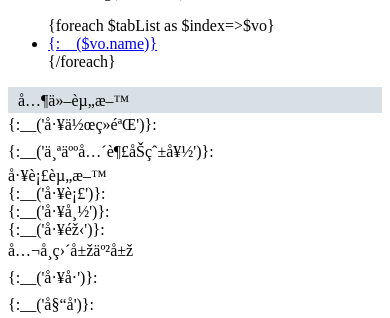
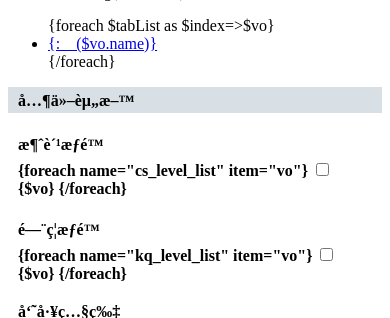
Before and after one commit to eddylee123/face_manager, a PHP site: page /DbName/application/admin/view/manager/other.html in a window 390 px wide. Shown: the part 25-343 px from the top of the page. Run offline with PHP 8.4, Linux system fonts and the light colour scheme.

Commit message:
调整员工权限

```diff
--- a/application/admin/library/Kww.php
+++ b/application/admin/library/Kww.php
@@ -227,7 +227,7 @@ class Kww
             ]
         ];
 
-        $rs = curl_request($url, 'POST', $body, $header);;
+        $rs = curl_request($url, 'POST', $body, $header);
 
         $data = [];
         if ($rs) {
--- a/application/admin/model/Manager.php
+++ b/application/admin/model/Manager.php
@@ -56,7 +56,7 @@ class Manager extends Model
         'EndTimeLD' => '',
         'EndTimeJKZ' => '',
         'TryDate' => '',
-        'KODate' => '',
+        'KQDate' => '',
         'KindFund' => '',
         'IsTry' => '',
         'email' => '',
--- a/application/admin/view/manager/detail.html
+++ b/application/admin/view/manager/detail.html
@@ -7,6 +7,7 @@
     }
     .title {
         background-color: #D8E0E6;
+        font-weight: bold;
     }
     .person {
         position: absolute;
@@ -305,7 +306,7 @@
 <!--        </div>-->
     </div>
 
-    <div class="form-group layer-footer">
+    <div class="form-group">
         <label class="control-label col-xs-12 col-sm-2"></label>
         <div class="col-xs-12 col-sm-8">
             <button type="submit" class="btn btn-success btn-embossed">{:__('OK')}</button>
--- a/application/admin/view/manager/other.html
+++ b/application/admin/view/manager/other.html
@@ -7,6 +7,18 @@
     }
     .title {
         background-color: #D8E0E6;
+        font-weight: bold;
+    }
+    .title1,.img-list {
+        margin-top: 20px;
+    }
+    .area-tab {
+        margin-left: 10px;
+        margin-right: 10px;
+        font-weight: bold;
+    }
+    .img-list img {
+        height: 200px;
     }
 </style>
 <div class="panel panel-default panel-intro">
@@ -23,77 +35,94 @@
 <form id="other -form" class="form-horizontal" data-toggle="validator" role="form" method="POST" action="">
     <div class="title">其他资料</div>
     <div class="area-tab tab-1">
-        <div class="form-group">
-            <div class="col-md-6">
-                <label class="control-label col-sm-2">{:__('工作经验')}:</label>
-                <div class="col-sm-10">
-                </div>
-            </div>
-            <div class="col-md-6">
-                <label class="control-label col-sm-2">{:__('个人兴趣及爱好')}:</label>
-                <div class="col-sm-10">
-                </div>
-            </div>
-        </div>
-        <div>工衣资料</div>
-        <div class="form-group">
-            <div class="col-md-3">
-                <label class="control-label col-sm-4">{:__('工衣')}:</label>
-                <div class="col-sm-8">
-                </div>
-            </div>
-            <div class="col-md-3">
-                <label class="control-label col-sm-4">{:__('工帽')}:</label>
-                <div class="col-sm-8">
-                </div>
-            </div>
-            <div class="col-md-3">
-                <label class="control-label col-sm-4">{:__('工鞋')}:</label>
-                <div class="col-sm-8">
-                </div>
-            </div>
-        </div>
-        <div>公司直属亲属</div>
-        <div class="form-group">
-            <div class="col-md-3">
-                <label class="control-label col-sm-4">{:__('工号')}:</label>
-                <div class="col-sm-8">
-                </div>
-            </div>
-            <div class="col-md-3">
-                <label class="control-label col-sm-4">{:__('姓名')}:</label>
-                <div class="col-sm-8">
-                </div>
-            </div>
-            <div class="col-md-3">
-                <label class="control-label col-sm-4">{:__('关系')}:</label>
-                <div class="col-sm-8">
-                </div>
-            </div>
-            <div class="col-md-3">
-                <label class="control-label col-sm-4">{:__('电话')}:</label>
-                <div class="col-sm-8">
-                </div>
-            </div>
-        </div>
-        <div>消费权限</div>
+<!--        <div class="form-group">-->
+<!--            <div class="col-md-6">-->
+<!--                <label class="control-label col-sm-2">{:__('工作经验')}:</label>-->
+<!--                <div class="col-sm-10">-->
+<!--                </div>-->
+<!--            </div>-->
+<!--            <div class="col-md-6">-->
+<!--                <label class="control-label col-sm-2">{:__('个人兴趣及爱好')}:</label>-->
+<!--                <div class="col-sm-10">-->
+<!--                </div>-->
+<!--            </div>-->
+<!--        </div>-->
+<!--        <div>工衣资料</div>-->
+<!--        <div class="form-group">-->
+<!--            <div class="col-md-3">-->
+<!--                <label class="control-label col-sm-4">{:__('工衣')}:</label>-->
+<!--                <div class="col-sm-8">-->
+<!--                </div>-->
+<!--            </div>-->
+<!--            <div class="col-md-3">-->
+<!--                <label class="control-label col-sm-4">{:__('工帽')}:</label>-->
+<!--                <div class="col-sm-8">-->
+<!--                </div>-->
+<!--            </div>-->
+<!--            <div class="col-md-3">-->
+<!--                <label class="control-label col-sm-4">{:__('工鞋')}:</label>-->
+<!--                <div class="col-sm-8">-->
+<!--                </div>-->
+<!--            </div>-->
+<!--        </div>-->
+<!--        <div>公司直属亲属</div>-->
+<!--        <div class="form-group">-->
+<!--            <div class="col-md-3">-->
+<!--                <label class="control-label col-sm-4">{:__('工号')}:</label>-->
+<!--                <div class="col-sm-8">-->
+<!--                </div>-->
+<!--            </div>-->
+<!--            <div class="col-md-3">-->
+<!--                <label class="control-label col-sm-4">{:__('姓名')}:</label>-->
+<!--                <div class="col-sm-8">-->
+<!--                </div>-->
+<!--            </div>-->
+<!--            <div class="col-md-3">-->
+<!--                <label class="control-label col-sm-4">{:__('关系')}:</label>-->
+<!--                <div class="col-sm-8">-->
+<!--                </div>-->
+<!--            </div>-->
+<!--            <div class="col-md-3">-->
+<!--                <label class="control-label col-sm-4">{:__('电话')}:</label>-->
+<!--                <div class="col-sm-8">-->
+<!--                </div>-->
+<!--            </div>-->
+<!--        </div>-->
+        <div class="title1">消费权限</div>
         <div class="form-group">
             <div class="col-md-12">
                 <div class="checkbox cs-list">
                     {foreach name="cs_level_list" item="vo"}
-                    <label for="row[cs_level][]-{$key}"><input id="row[cs_level][]-{$key}" name="row[cs_level][]" type="checkbox" value="{$key}" {in name="key" value="$cs_arr" }checked{/in} /> {$vo}</label>
+                    <label for="row[cs_level][]-{$key}"><input id="row[cs_level][]-{$key}" name="row[cs_level][]" type="checkbox" value="{$key}" {in name="key" value="$empInfo['cs_level']" }checked{/in} /> {$vo}</label>
+                    {/foreach}
+                </div>
+            </div>
+        </div>
+        <div class="title1">门禁权限</div>
+        <div class="form-group">
+            <div class="col-md-12">
+                <div class="checkbox kq-list">
+                    {foreach name="kq_level_list" item="vo"}
+                    <label for="row[kq_level][]-{$key}"><input id="row[kq_level][]-{$key}" name="row[kq_level][]" type="checkbox" value="{$key}" {in name="key" value="$empInfo['kq_level']" }checked{/in} /> {$vo}</label>
                     {/foreach}
                 </div>
             </div>
         </div>
 
+        <div class="title1">员工照片</div>
+        <div class="form-group">
+            <div class="col-md-12 img-list">
+                <img class="img-src1" src="{$empInfo.img1}">
+                <img class="img-src2" src="{$empInfo.img2}">
+            </div>
+        </div>
     </div>
 
-    <div class="form-group layer-footer">
-        <input type="hidden" name="pass" value="1">
+    <div class="form-group">
         <label class="control-label col-xs-12 col-sm-2"></label>
         <div class="col-xs-12 col-sm-8">
-            <button type="button" class="btn btn-danger close-dia">确定</button>
+            <button type="submit" class="btn btn-success btn-embossed">{:__('OK')}</button>
+            <button type="reset" class="btn btn-default btn-embossed">{:__('Reset')}</button>
         </div>
     </div>
 </form>
```
Also changed, not shown: application/admin/controller/Employee.php (+2 -20 lines), application/admin/controller/Manager.php (+106 -88 lines), application/admin/library/Hro.php (added, +33 -0 lines), application/admin/model/Employee.php (+28 -0 lines).
